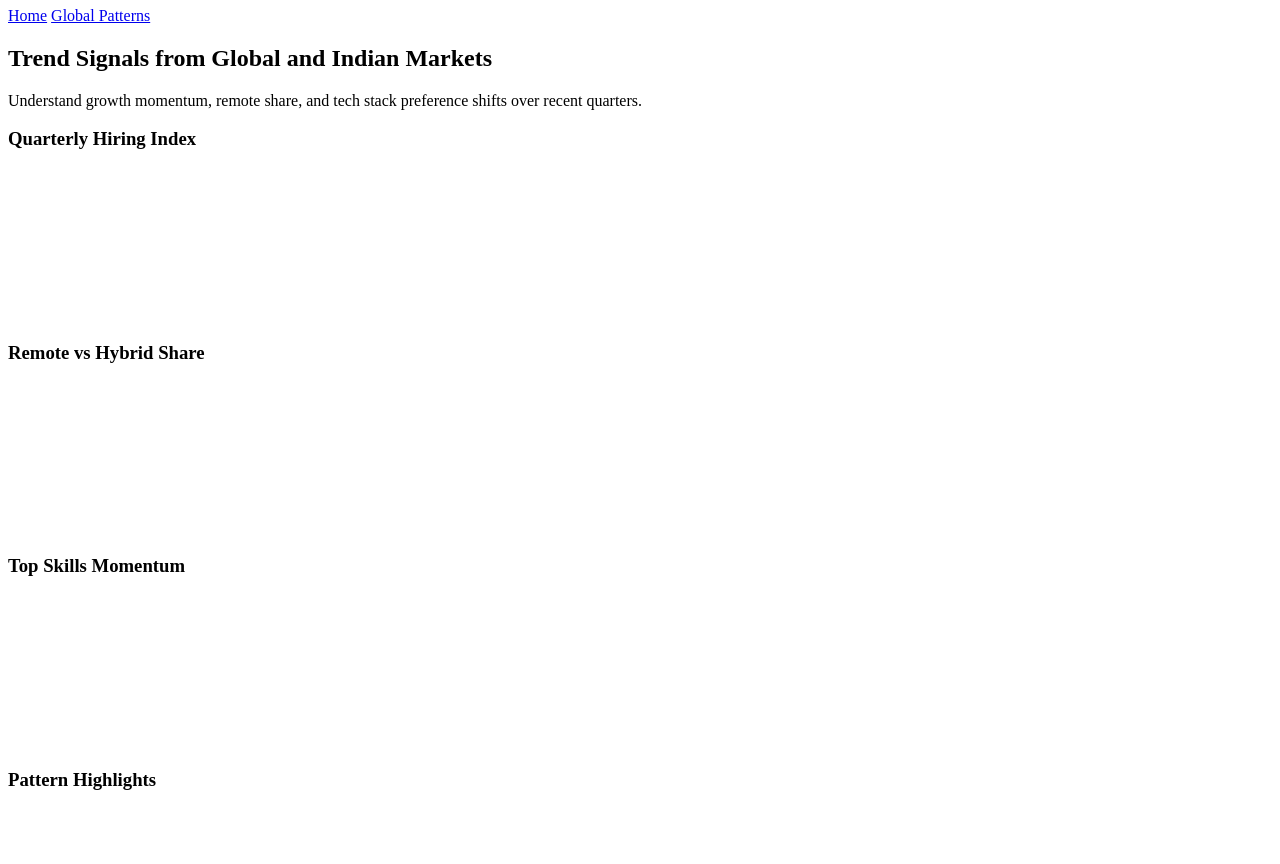
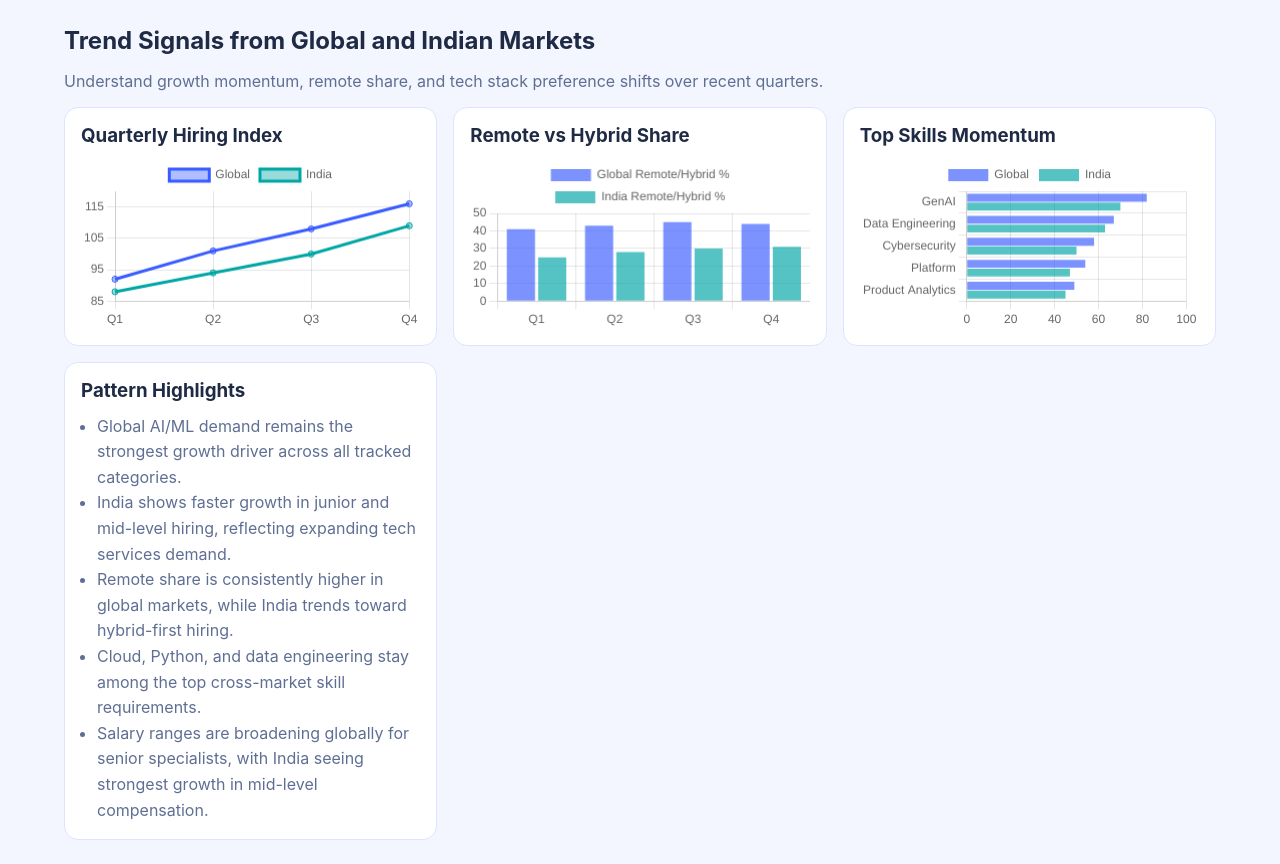
Before and after one commit to Stark-developer01/first-AI-App, a plain HTML site: page global-patterns.html in a window 1280 px wide. Shown: the part 73-937 px from the top of the page. Before the commit the page ends 882 px from the top, so only its background shows below. Drawn offline with nearby package versions, Linux system fonts and the light colour scheme; the site is published under a folder, as on GitHub Pages, so addresses that start at the root find nothing.

Commit message:
changes in global-patterns.html to fix

```diff
--- a/global-patterns.html
+++ b/global-patterns.html
@@ -4,15 +4,15 @@
   <meta charset="UTF-8" />
   <meta name="viewport" content="width=device-width, initial-scale=1.0" />
   <title>Global Hiring Patterns</title>
-  <link rel="stylesheet" href="/styles.css" />
+  <link rel="stylesheet" href="styles.css" />
   <script src="https://cdn.jsdelivr.net/npm/chart.js"></script>
 </head>
 <body>
   <header class="topbar">
     <h1>Global Hiring Patterns</h1>
     <nav>
-      <a href="/index.html">Home</a>
-      <a class="active" href="/global-patterns.html">Global Patterns</a>
+      <a href="index.html">Home</a>
+      <a class="active" href="global-patterns.html">Global Patterns</a>
     </nav>
   </header>
 
@@ -42,6 +42,6 @@
     </section>
   </main>
 
-  <script src="/global.js"></script>
+  <script src="global.js"></script>
 </body>
 </html>
```
